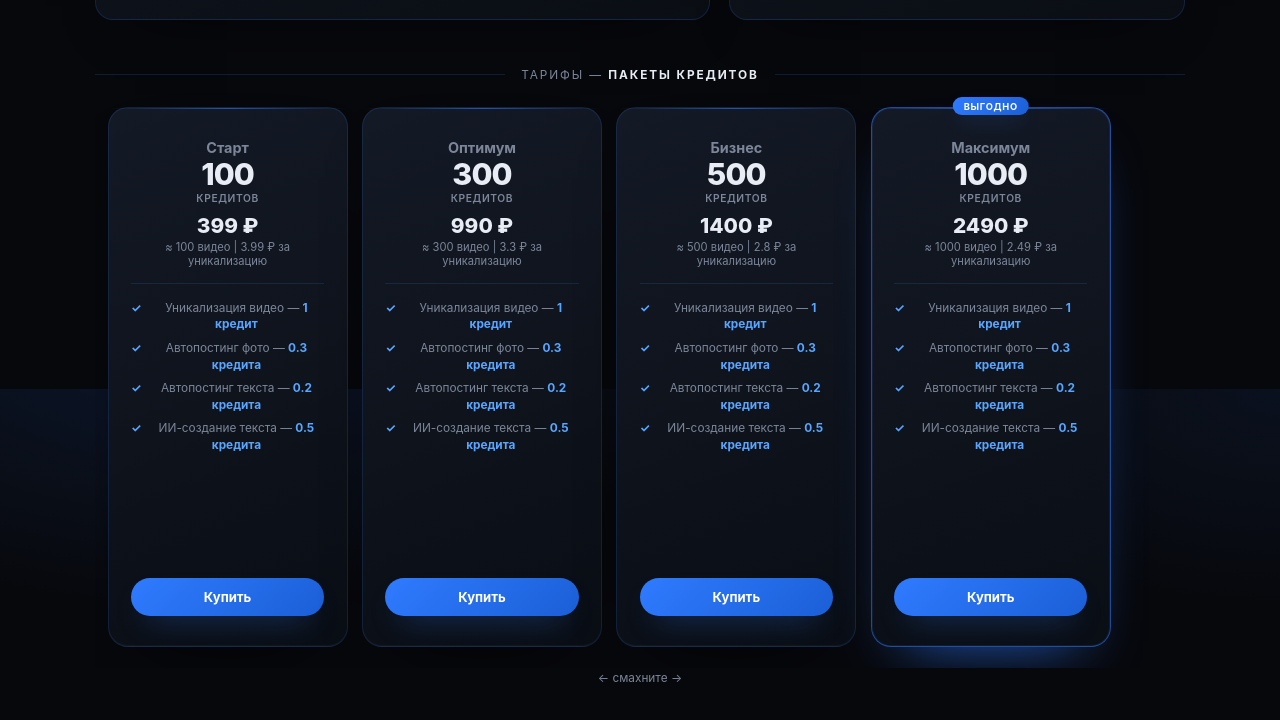
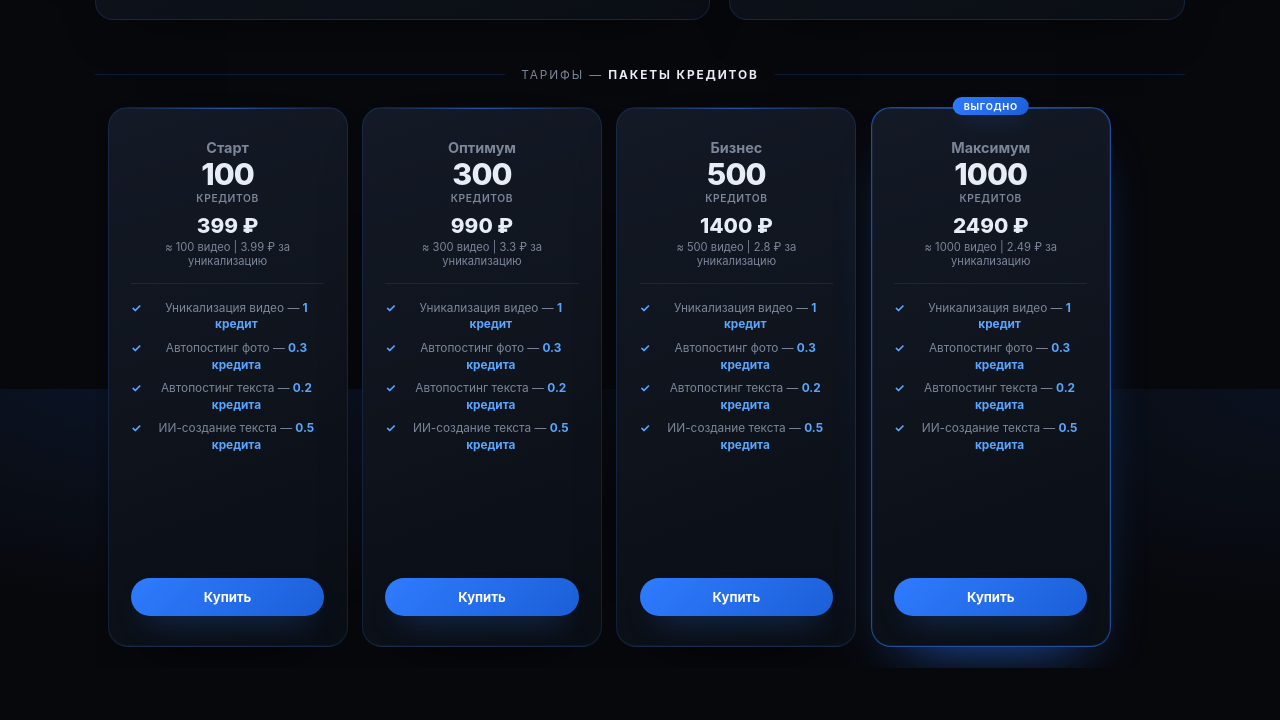
Before and after one commit to galaxymotosochi-creator/uniqpost, a website: page index.html in a window 1280 px wide. Shown: the part 5211-5931 px from the top of the page. Drawn offline with Linux system fonts and the light colour scheme.

Commit message:
Тарифы: убрана подсказка 'смахните'

```diff
--- a/index.html
+++ b/index.html
@@ -604,7 +604,7 @@
       <button class="btn">Купить</button>
     </div>
 
-  </div><div class="hint">← смахните →</div></div>
+  </div></div>
 
 </div>
 
```
